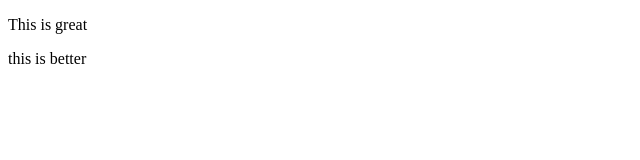
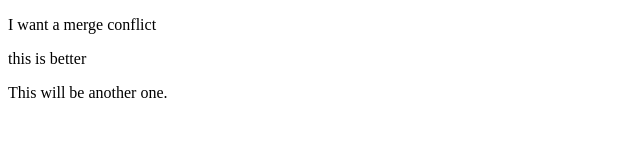
Before and after one commit to andylbrummer/merging, a plain HTML site: page index.html in a window 1280 px wide. Shown: the whole page, without its empty margins (0-640 px from the left). Drawn offline with Linux system fonts and the light colour scheme.

Commit message:
Update index.html

```diff
--- a/index.html
+++ b/index.html
@@ -7,8 +7,9 @@
 
 <body>
   <main>
-    <p>This is great</p>
+    <p>I want a merge conflict</p>
     <p>this is better</p>
+    <p>This will be another one.</p>
   </main>
 </body>
 
```
